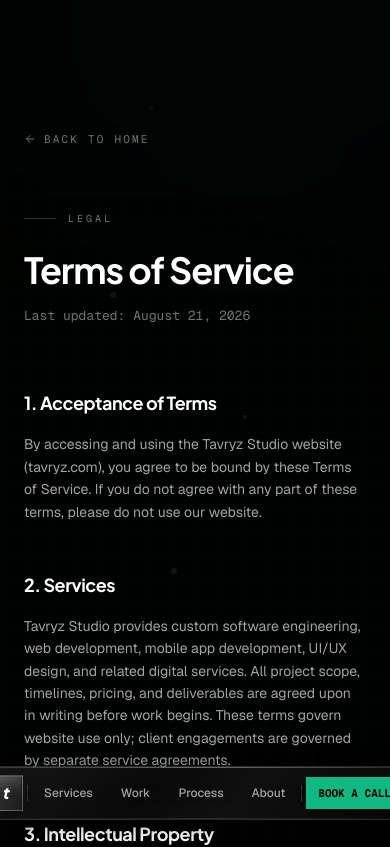
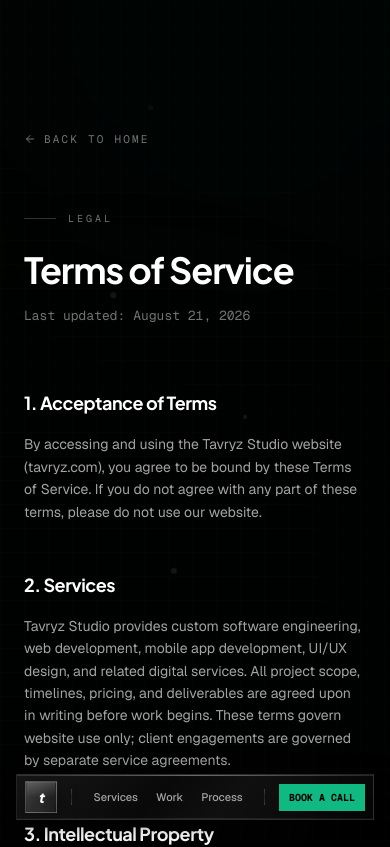
Before and after one commit to xeeshan-zs/tav-2.0, a React (Vite) app: page /terms in a window 390 px wide. Shown: the top 847 px of the page. Built offline with nearby package versions, Linux system fonts and the light colour scheme.

Commit message:
style: optimize mobile bottom navigation layout to prevent screen overflow

```diff
--- a/src/components/Navbar.tsx
+++ b/src/components/Navbar.tsx
@@ -261,7 +261,7 @@
 
       {/* Mobile: Neomorphic Glass Floating Bottom Nav */}
       <div className="fixed bottom-6 left-4 right-4 z-50 sm:hidden flex justify-center">
-        <div className="neo-glass-mobile flex items-center gap-1 rounded-none px-2 py-2 relative">
+        <div className="neo-glass-mobile flex items-center justify-between w-full rounded-none px-2 py-1.5 relative">
           {/* Mobile refraction edges */}
           <div className="absolute inset-0 rounded-none pointer-events-none overflow-hidden">
             <div className="absolute inset-x-0 top-0 h-[1px] bg-gradient-to-r from-transparent via-white/30 to-transparent" />
@@ -279,16 +279,19 @@
                 window.location.href = "/#hero";
               }
             }}
-            className="relative flex items-center justify-center w-9 h-9 rounded-none bg-gradient-to-br from-white/[0.22] via-white/[0.08] to-transparent border border-white/[0.22] backdrop-blur-xl text-white font-display font-extrabold italic text-[16px] leading-none hover:from-white/[0.35] hover:via-white/[0.15] hover:border-white/[0.35] hover:shadow-[0_0_24px_rgba(255,255,255,0.12)] transition-all duration-300 active:scale-[0.9] shadow-[0_4px_20px_rgba(0,0,0,0.4),inset_0_1px_0_rgba(255,255,255,0.18),inset_0_-1px_0_rgba(255,255,255,0.04)] after:absolute after:inset-[1px] after:rounded-none after:bg-gradient-to-b after:from-white/[0.12] after:via-transparent after:to-white/[0.04] after:pointer-events-none"
+            className="relative flex items-center justify-center w-8 h-8 rounded-none bg-gradient-to-br from-white/[0.22] via-white/[0.08] to-transparent border border-white/[0.22] backdrop-blur-xl text-white font-display font-extrabold italic text-[14px] leading-none hover:from-white/[0.35] hover:via-white/[0.15] hover:border-white/[0.35] hover:shadow-[0_0_24px_rgba(255,255,255,0.12)] transition-all duration-300 active:scale-[0.9] shadow-[0_4px_20px_rgba(0,0,0,0.4),inset_0_1px_0_rgba(255,255,255,0.18),inset_0_-1px_0_rgba(255,255,255,0.04)] after:absolute after:inset-[1px] after:rounded-none after:bg-gradient-to-b after:from-white/[0.12] after:via-transparent after:to-white/[0.04] after:pointer-events-none"
           >
             t
           </a>
           <div className="w-px h-4 bg-gradient-to-b from-white/20 via-white/[0.08] to-white/20" />
-          {navLinks.map((link) => (
+
+          {/* Navigation links (excluding About on mobile to save space) */}
+          <div className="flex items-center gap-0.5">
+            {navLinks.filter(link => link.name !== "About").map((link) => (
               <button
                 key={link.name}
                 onClick={() => scrollTo(link.id)}
-              className={`relative whitespace-nowrap px-3 py-2 rounded-none text-[12px] font-medium transition-colors active:scale-[0.97] ${
+                className={`relative whitespace-nowrap px-2 py-1.5 rounded-none text-[11px] font-medium transition-colors active:scale-[0.97] ${
                   activeSection === link.id || hoveredTab === link.id
                     ? "text-white"
                     : "text-[#a3a3a3]"
@@ -306,11 +309,13 @@
                 <span className="relative z-10">{link.name}</span>
               </button>
             ))}
+          </div>
+
           {/* Divider */}
           <div className="w-px h-4 bg-gradient-to-b from-white/20 via-white/[0.08] to-white/20" />
           <button
             onClick={() => scrollTo("contact")}
-            className="whitespace-nowrap btn-primary font-mono text-[11px] px-3 py-2 uppercase font-bold hover:bg-[#4edea3] transition-colors duration-200 active:scale-[0.97]"
+            className="whitespace-nowrap btn-primary font-mono text-[10px] px-2.5 py-1.5 uppercase font-bold hover:bg-[#4edea3] transition-colors duration-200 active:scale-[0.97]"
           >
             Book a Call
           </button>
```
Lines whose indentation alone changed are shown as unchanged.
